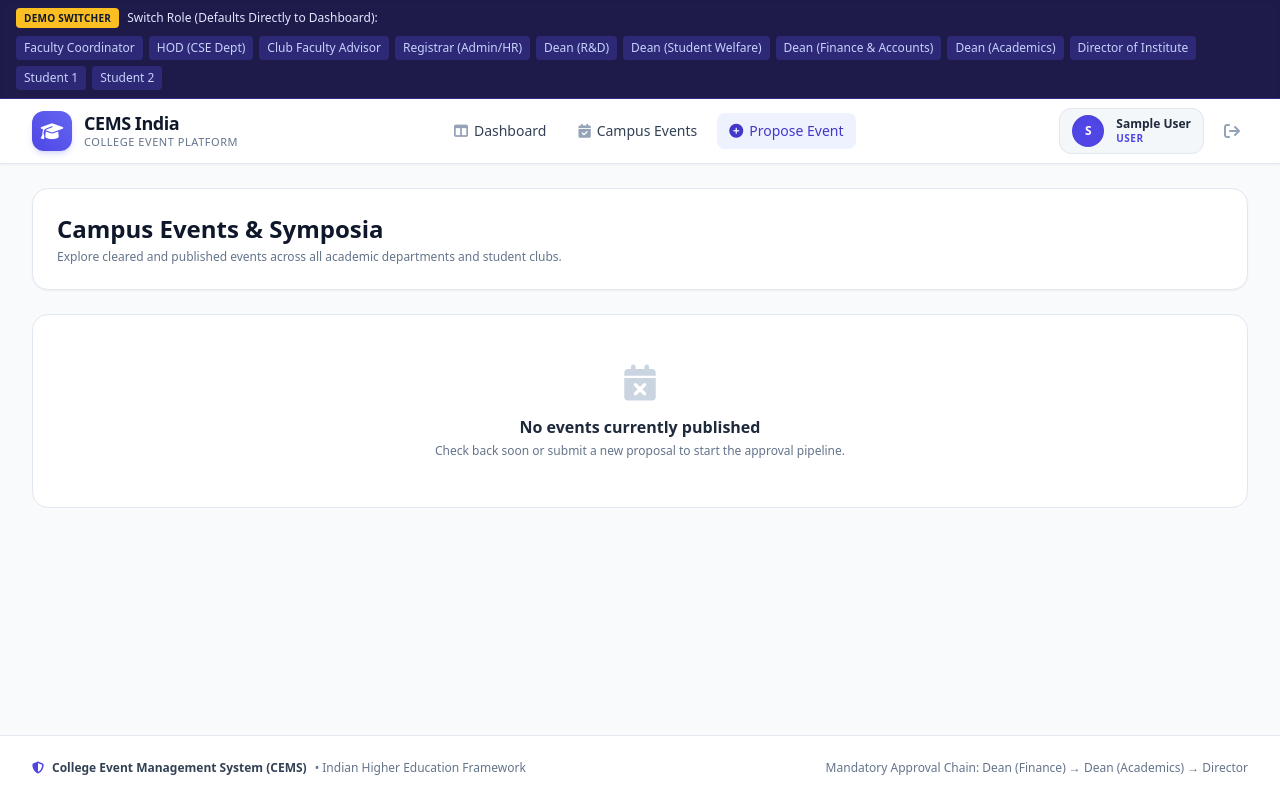
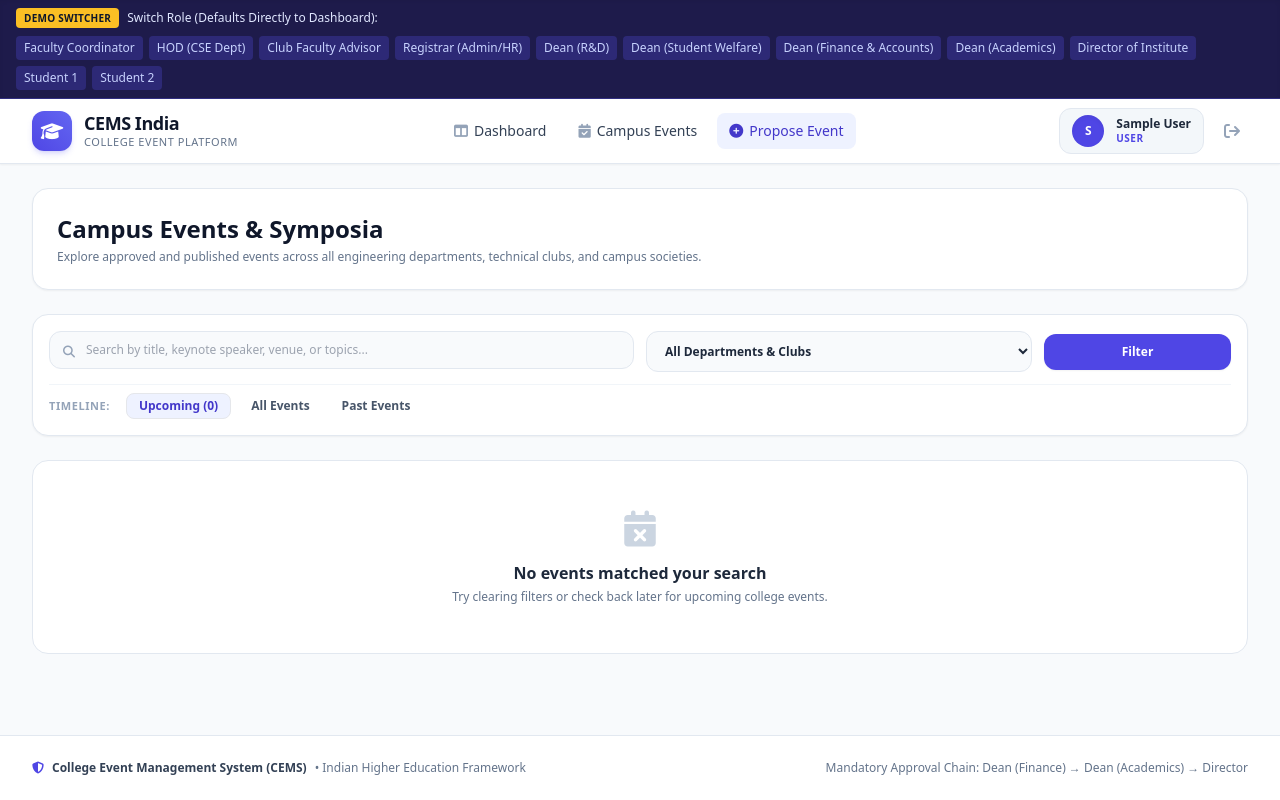
Before and after one commit to ayush22singh22-sys/CONNECTIFYU, a Django app: page /events/ in a window 1280 px wide. Run offline with Django 5.2, Linux system fonts and the light colour scheme; the visitor is signed in with stand-in values (Sample User, id 1); data that the repository does not hold is empty; some libraries are stand-ins or nearby versions.

Commit message:
feat(student-portal): implement Phase B event search, filtering, detail page, and registration management

```diff
--- a/events/urls.py
+++ b/events/urls.py
@@ -17,7 +17,9 @@ urlpatterns = [
 
     # Student Event Discovery & Registration
     path('events/', views.student_events_view, name='student_events'),
+    path('events/<int:proposal_id>/', views.event_detail_view, name='event_detail'),
     path('events/<int:proposal_id>/register/', views.event_register_view, name='event_register'),
+    path('events/<int:proposal_id>/cancel/', views.cancel_registration_view, name='cancel_registration'),
     path('my-registrations/', views.my_registrations_view, name='my_registrations'),
 
     # QR Presentation & Camera Check-in
--- a/events/views.py
+++ b/events/views.py
@@ -579,26 +579,106 @@ def _notify_proposer_revision(proposal, approver, stage_title, remarks, action):
 
 @login_required
 def student_events_view(request):
-    """Students browse approved events and register."""
-    published_events = EventProposal.objects.filter(status__in=['APPROVED', 'COMPLETED']).order_by('start_date')
+    """
+    Phase B: Students browse approved events with multi-criteria search and filters:
+    - Text search (title, description, speaker, venue)
+    - Department / Organizing Unit filter
+    - Date timeframe (upcoming, past, all)
+    """
+    now = timezone.now()
+    events_qs = EventProposal.objects.filter(status__in=['APPROVED', 'COMPLETED']).select_related('organizing_unit')
 
+    # 1. Search Query
+    q = request.GET.get('q', '').strip()
+    if q:
+        events_qs = events_qs.filter(
+            Q(title__icontains=q) |
+            Q(description__icontains=q) |
+            Q(guest_speaker__icontains=q) |
+            Q(venue__icontains=q)
+        )
+
+    # 2. Organizing Unit Filter
+    unit_id = request.GET.get('unit', '').strip()
+    if unit_id:
+        events_qs = events_qs.filter(organizing_unit_id=unit_id)
+
+    # 3. Date Timeframe Filter
+    date_filter = request.GET.get('date', 'upcoming').strip()
+    if date_filter == 'upcoming':
+        events_qs = events_qs.filter(start_date__gte=now).order_by('start_date')
+    elif date_filter == 'past':
+        events_qs = events_qs.filter(start_date__lt=now).order_by('-start_date')
+    else:  # 'all'
+        events_qs = events_qs.order_by('-start_date')
+
+    # Mapping of user's active registrations
     user_registrations = {}
     if hasattr(request.user, 'event_registrations'):
         for reg in request.user.event_registrations.all():
             user_registrations[reg.event_id] = reg
 
+    units = OrganizingUnit.objects.all().order_by('name')
+
     context = {
-        'events': published_events,
+        'events': events_qs,
         'user_registrations': user_registrations,
+        'units': units,
+        'selected_q': q,
+        'selected_unit': unit_id,
+        'selected_date': date_filter,
+        'total_count': events_qs.count(),
     }
     return render(request, 'events/student_events.html', context)
 
 
 @login_required
+def event_detail_view(request, proposal_id):
+    """
+    Phase B: Dedicated Event Detail Page for students and attendees.
+    - Non-staff students cannot access unpublished proposals (404/redirect).
+    - Displays full event agenda, venue, speaker profile, and interactive registration box.
+    """
+    proposal = get_object_or_404(EventProposal, id=proposal_id)
+
+    # Security: Unpublished events only viewable by staff or proposer
+    if proposal.status not in ['APPROVED', 'COMPLETED']:
+        is_staff_or_proposer = request.user.is_staff or proposal.proposer == request.user
+        if not is_staff_or_proposer:
+            messages.error(request, "Access Denied: This event is not yet published to students.")
+            return redirect('student_events')
+
+    user_reg = EventRegistration.objects.filter(event=proposal, student=request.user).first()
+    is_staff_user = request.user.is_staff and _get_user_role(request.user) != 'STUDENT'
+
+    context = {
+        'proposal': proposal,
+        'registration': user_reg,
+        'is_registered': user_reg is not None,
+        'is_staff_user': is_staff_user,
+        'role_choices': EventRegistration.ROLE_CHOICES,
+    }
+    return render(request, 'events/event_detail.html', context)
+
+
+@login_required
 def event_register_view(request, proposal_id):
+    """
+    Phase B: Register or update registration role for an approved event.
+    Staff members are barred from student registration.
+    """
     proposal = get_object_or_404(EventProposal, id=proposal_id, status__in=['APPROVED', 'COMPLETED'])
+
+    if request.user.is_staff and _get_user_role(request.user) != 'STUDENT':
+        messages.error(request, "Staff members cannot register as student attendees.")
+        return redirect('event_detail', proposal_id=proposal_id)
+
     if request.method == 'POST':
         role = request.POST.get('role', 'PARTICIPANT')
+        valid_roles = [r[0] for r in EventRegistration.ROLE_CHOICES]
+        if role not in valid_roles:
+            role = 'PARTICIPANT'
+
         reg, created = EventRegistration.objects.get_or_create(
             event=proposal,
             student=request.user,
@@ -610,14 +690,38 @@ def event_register_view(request, proposal_id):
             messages.info(request, f"Your registration role for '{proposal.title}' was updated to {reg.get_role_display()}.")
         else:
             messages.success(request, f"Successfully registered for '{proposal.title}' as {reg.get_role_display()}!")
-        return redirect('dashboard')
+
+        return redirect('event_detail', proposal_id=proposal.id)
+
+    return redirect('event_detail', proposal_id=proposal_id)
+
+
+@login_required
+def cancel_registration_view(request, proposal_id):
+    """
+    Phase B: Student can cancel their registration if they have not yet checked in.
+    """
+    if request.method == 'POST':
+        proposal = get_object_or_404(EventProposal, id=proposal_id)
+        reg = EventRegistration.objects.filter(event=proposal, student=request.user).first()
+
+        if not reg:
+            messages.warning(request, "You are not registered for this event.")
+            return redirect('event_detail', proposal_id=proposal_id)
+
+        if reg.status in ('CHECKED_IN', 'VERIFIED'):
+            messages.error(request, f"Cannot cancel registration because you have already {reg.get_status_display().lower()}.")
+            return redirect('event_detail', proposal_id=proposal_id)
+
+        reg.delete()
+        messages.success(request, f"Your registration for '{proposal.title}' has been successfully cancelled.")
 
     return redirect('student_events')
 
 
 @login_required
 def my_registrations_view(request):
-    registrations = EventRegistration.objects.filter(student=request.user).order_by('-registered_at')
+    registrations = EventRegistration.objects.filter(student=request.user).select_related('event', 'event__organizing_unit').order_by('-registered_at')
     return render(request, 'events/my_registrations.html', {'registrations': registrations})
 
 
--- a/templates/events/student_events.html
+++ b/templates/events/student_events.html
@@ -5,12 +5,12 @@
 {% block content %}
 <div class="space-y-6">
 
-    <!-- Header -->
+    <!-- Header & Action Ribbon -->
     <div class="flex flex-col sm:flex-row sm:items-center justify-between gap-4 bg-white p-6 rounded-2xl border border-slate-200 shadow-sm">
         <div>
             <h1 class="text-2xl font-black text-slate-900">Campus Events & Symposia</h1>
             <p class="text-xs text-slate-500 mt-1">
-                Explore cleared and published events across all academic departments and student clubs.
+                Explore approved and published events across all engineering departments, technical clubs, and campus societies.
             </p>
         </div>
         {% if user.profile.role == 'STUDENT' %}
@@ -18,6 +18,55 @@
                 <i class="fa-solid fa-ticket mr-1.5"></i>My Registered Events
             </a>
         {% endif %}
+    </div>
+
+    <!-- Search & Filter Controls -->
+    <div class="bg-white p-4 rounded-2xl border border-slate-200 shadow-sm">
+        <form method="GET" action="{% url 'student_events' %}" class="space-y-3">
+            <div class="grid grid-cols-1 sm:grid-cols-12 gap-3">
+                <!-- Text Search -->
+                <div class="sm:col-span-6 relative">
+                    <i class="fa-solid fa-magnifying-glass absolute left-3.5 top-1/2 -translate-y-1/2 text-slate-400 text-xs"></i>
+                    <input type="text" name="q" value="{{ selected_q }}" placeholder="Search by title, keynote speaker, venue, or topics..." class="w-full pl-9 pr-3.5 py-2.5 bg-slate-50 border border-slate-200 rounded-xl text-xs font-medium focus:ring-2 focus:ring-brand-500 focus:outline-none">
+                </div>
+
+                <!-- Organizing Unit Dropdown -->
+                <div class="sm:col-span-4">
+                    <select name="unit" class="w-full px-3.5 py-2.5 bg-slate-50 border border-slate-200 rounded-xl text-xs font-semibold focus:ring-2 focus:ring-brand-500 focus:outline-none">
+                        <option value="">All Departments & Clubs</option>
+                        {% for u in units %}
+                            <option value="{{ u.id }}" {% if selected_unit == u.id|stringformat:"s" %}selected{% endif %}>{{ u.name }}</option>
+                        {% endfor %}
+                    </select>
+                </div>
+
+                <!-- Submit & Reset Buttons -->
+                <div class="sm:col-span-2 flex items-center space-x-2">
+                    <button type="submit" class="w-full py-2.5 bg-brand-600 hover:bg-brand-700 text-white font-bold text-xs rounded-xl transition shadow-sm">
+                        Filter
+                    </button>
+                    {% if selected_q or selected_unit or selected_date != 'upcoming' %}
+                        <a href="{% url 'student_events' %}" class="px-3 py-2.5 bg-slate-100 hover:bg-slate-200 text-slate-600 text-xs font-bold rounded-xl transition" title="Clear Filters">
+                            <i class="fa-solid fa-rotate-left"></i>
+                        </a>
+                    {% endif %}
+                </div>
+            </div>
+
+            <!-- Timeframe Filter Tabs -->
+            <div class="flex items-center space-x-2 pt-2 border-t border-slate-100 text-xs">
+                <span class="text-slate-400 text-[11px] font-semibold uppercase tracking-wider mr-2">Timeline:</span>
+                <button type="submit" name="date" value="upcoming" class="px-3 py-1 rounded-lg font-semibold transition {% if selected_date == 'upcoming' %}bg-brand-50 text-brand-700 border border-brand-200 font-bold{% else %}text-slate-600 hover:bg-slate-50{% endif %}">
+                    Upcoming ({{ total_count }})
+                </button>
+                <button type="submit" name="date" value="all" class="px-3 py-1 rounded-lg font-semibold transition {% if selected_date == 'all' %}bg-brand-50 text-brand-700 border border-brand-200 font-bold{% else %}text-slate-600 hover:bg-slate-50{% endif %}">
+                    All Events
+                </button>
+                <button type="submit" name="date" value="past" class="px-3 py-1 rounded-lg font-semibold transition {% if selected_date == 'past' %}bg-brand-50 text-brand-700 border border-brand-200 font-bold{% else %}text-slate-600 hover:bg-slate-50{% endif %}">
+                    Past Events
+                </button>
+            </div>
+        </form>
     </div>
 
     <!-- Events Grid -->
@@ -37,7 +86,9 @@
                     </div>
 
                     <h3 class="font-extrabold text-base text-slate-900 leading-snug">
-                        {{ event.title }}
+                        <a href="{% url 'event_detail' event.id %}" class="hover:text-brand-600 transition">
+                            {{ event.title }}
+                        </a>
                     </h3>
 
                     <p class="text-xs text-slate-600 line-clamp-3 leading-relaxed">
@@ -47,7 +98,7 @@
                     <div class="space-y-1.5 pt-2 text-xs text-slate-500">
                         <div class="flex items-center">
                             <i class="fa-solid fa-chalkboard-user w-4 text-slate-400 mr-2"></i>
-                            <span class="truncate">Speaker: <strong class="text-slate-700">{{ event.guest_speaker }}</strong></span>
+                            <span class="truncate">Speaker: <strong class="text-slate-700">{{ event.guest_speaker|default:"Faculty Panel" }}</strong></span>
                         </div>
                         <div class="flex items-center">
                             <i class="fa-solid fa-location-dot w-4 text-slate-400 mr-2"></i>
@@ -60,26 +111,32 @@
                     </div>
                 </div>
 
-                <!-- Card Footer / Registration Action -->
-                <div class="p-4 bg-slate-50 border-t border-slate-100">
+                <!-- Card Footer / Registration & Details Action -->
+                <div class="p-4 bg-slate-50 border-t border-slate-100 flex items-center justify-between text-xs">
                     {% if user.profile.role == 'STUDENT' %}
-                        <!-- Registration Form for Students -->
-                        <form method="POST" action="{% url 'event_register' event.id %}" class="flex items-center gap-2">
-                            {% csrf_token %}
-                            <select name="role" class="px-2.5 py-2 bg-white border border-slate-300 rounded-xl text-xs font-semibold focus:ring-2 focus:ring-brand-500 focus:outline-none flex-grow">
-                                <option value="PARTICIPANT">Participant</option>
-                                <option value="VOLUNTEER">Student Volunteer</option>
-                                <option value="VIEWER">Audience / Viewer</option>
-                            </select>
-                            <button type="submit" class="px-4 py-2 bg-brand-600 hover:bg-brand-700 text-white text-xs font-bold rounded-xl shadow-sm transition whitespace-nowrap">
-                                Register
-                            </button>
-                        </form>
+                        {% if event.id in user_registrations %}
+                            <div class="flex items-center space-x-1.5 text-emerald-700 font-bold">
+                                <i class="fa-solid fa-circle-check text-emerald-600"></i>
+                                <span>Registered</span>
+                            </div>
+                            <a href="{% url 'event_detail' event.id %}" class="px-3 py-1.5 bg-emerald-50 hover:bg-emerald-100 text-emerald-800 font-bold rounded-xl border border-emerald-200 transition">
+                                Manage &rarr;
+                            </a>
+                        {% else %}
+                            <span class="text-slate-500">Cap: {{ event.expected_attendees }}</span>
+                            <a href="{% url 'event_detail' event.id %}" class="px-4 py-1.5 bg-brand-600 hover:bg-brand-700 text-white font-bold rounded-xl shadow-sm transition">
+                                View & Register &rarr;
+                            </a>
+                        {% endif %}
                     {% else %}
-                        <div class="flex items-center justify-between text-xs">
-                            <span class="text-slate-500 font-medium">Capacity: {{ event.expected_attendees }} attendees</span>
+                        <span class="text-slate-500 font-medium">Capacity: {{ event.expected_attendees }} attendees</span>
+                        <div class="flex items-center space-x-2">
+                            <a href="{% url 'event_detail' event.id %}" class="text-slate-600 hover:text-slate-800 font-semibold">
+                                Details
+                            </a>
+                            <span class="text-slate-300">|</span>
                             <a href="{% url 'live_event' event.id %}" class="font-bold text-brand-600 hover:text-brand-700 flex items-center">
-                                Open Live QR <i class="fa-solid fa-arrow-right ml-1 text-[10px]"></i>
+                                Live QR <i class="fa-solid fa-arrow-right ml-1 text-[10px]"></i>
                             </a>
                         </div>
                     {% endif %}
@@ -89,8 +146,13 @@
         {% empty %}
             <div class="col-span-full bg-white p-12 rounded-2xl border border-slate-200 text-center">
                 <i class="fa-solid fa-calendar-xmark text-slate-300 text-4xl mb-3"></i>
-                <h3 class="text-base font-bold text-slate-800">No events currently published</h3>
-                <p class="text-xs text-slate-500 mt-1">Check back soon or submit a new proposal to start the approval pipeline.</p>
+                <h3 class="text-base font-bold text-slate-800">No events matched your search</h3>
+                <p class="text-xs text-slate-500 mt-1">Try clearing filters or check back later for upcoming college events.</p>
+                {% if selected_q or selected_unit or selected_date != 'upcoming' %}
+                    <a href="{% url 'student_events' %}" class="inline-block mt-4 px-4 py-2 bg-indigo-50 text-indigo-700 font-bold text-xs rounded-xl border border-indigo-200 hover:bg-indigo-100 transition">
+                        Reset Filters
+                    </a>
+                {% endif %}
             </div>
         {% endfor %}
     </div>
```
Also changed, not shown: events/tests.py (+126 -0 lines), templates/events/event_detail.html (added, +259 -0 lines), templates/events/my_registrations.html (+19 -6 lines).
